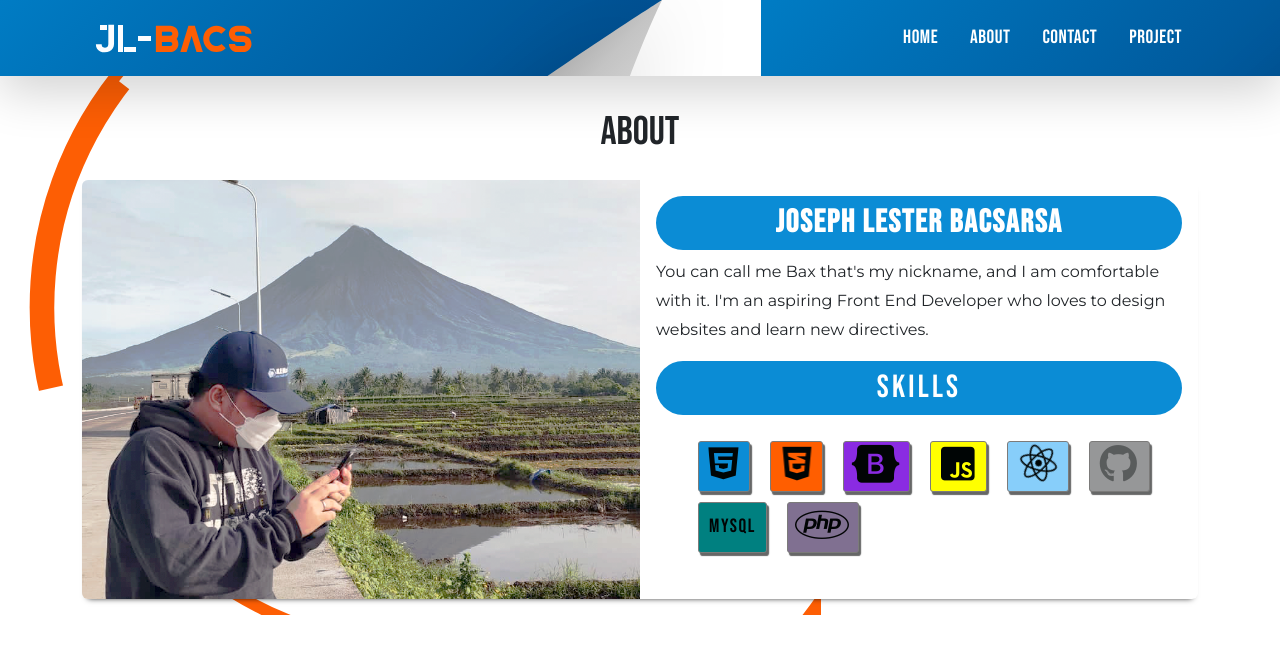
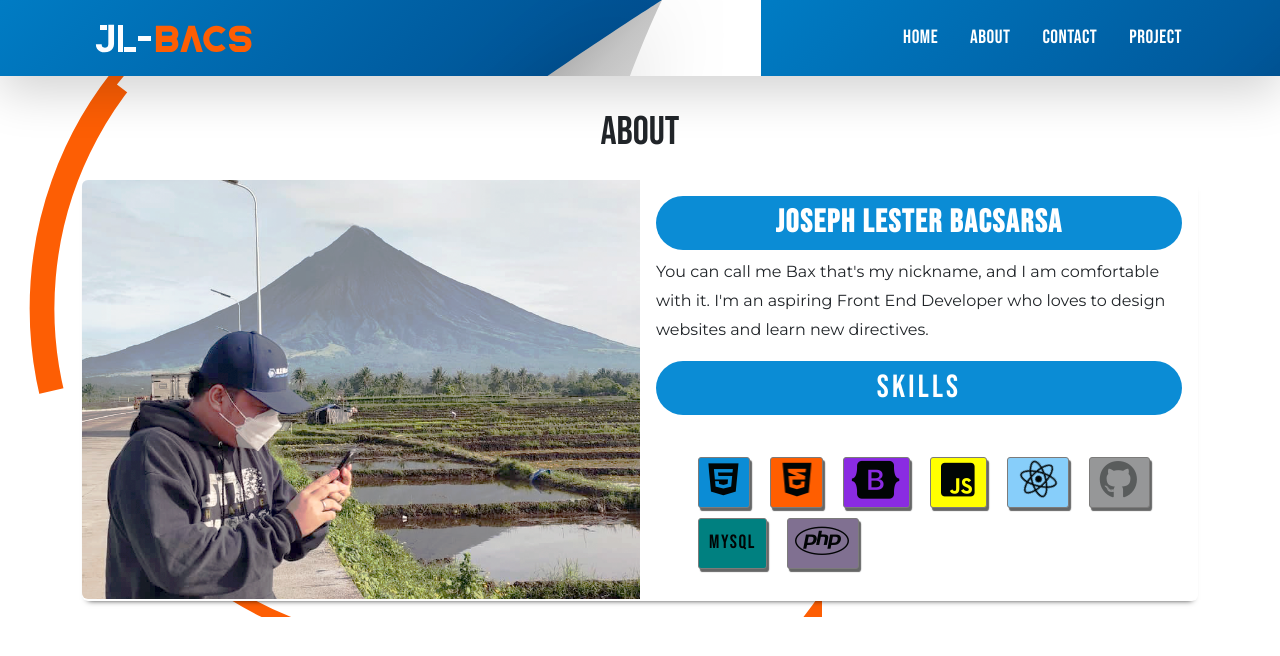
Before and after one commit to jlbbacs/Portfolio-app, a React (Create React App) app: page /about in a window 1280 px wide. Shown: the top 656 px of the page. Built offline with nearby package versions, Linux system fonts and the light colour scheme; the HTML template or start-up script is replaced by a standard one; a web font is replaced by a local one.

Commit message:
adding padding

```diff
--- a/src/css/about.css
+++ b/src/css/about.css
@@ -102,3 +102,7 @@
 #ph{
     background-color: #807091;
 }
+
+.about-list{
+    padding-top: 1rem;
+}
--- a/src/pages/About.js
+++ b/src/pages/About.js
@@ -38,7 +38,7 @@ const About = () => {
                 <li className="list" id="re" data-bs-toggle="tooltip" data-bs-placement="top" title="REACT"><i class="fa-brands fa-react fa-spin-pulse fa-2xl"></i></li>
                 <li className="list" id="gi" data-bs-toggle="tooltip" data-bs-placement="top" title="GITHUB"><i class="fa-brands fa-github fa-fade fa-2xl"></i></li>
                 <li className="list" id="my" data-bs-toggle="tooltip" data-bs-placement="top" title="SQL">MYSQL</li>
-                <li className="list" id="ph"data-bs-toggle="tooltip" data-bs-placement="top"  title="PHP"><i class="fa-brands fa-php fa-beat-fade fa-2xl"></i></li>
+                <li className="list" id="ph"data-bs-toggle="tooltip"  data-bs-placement="top" title="PHP"><i class="fa-brands fa-php fa-beat-fade fa-2xl"></i></li>
             </ul>
         <p className="card-text"><small className="text-muted"></small></p>
       </div>
```
